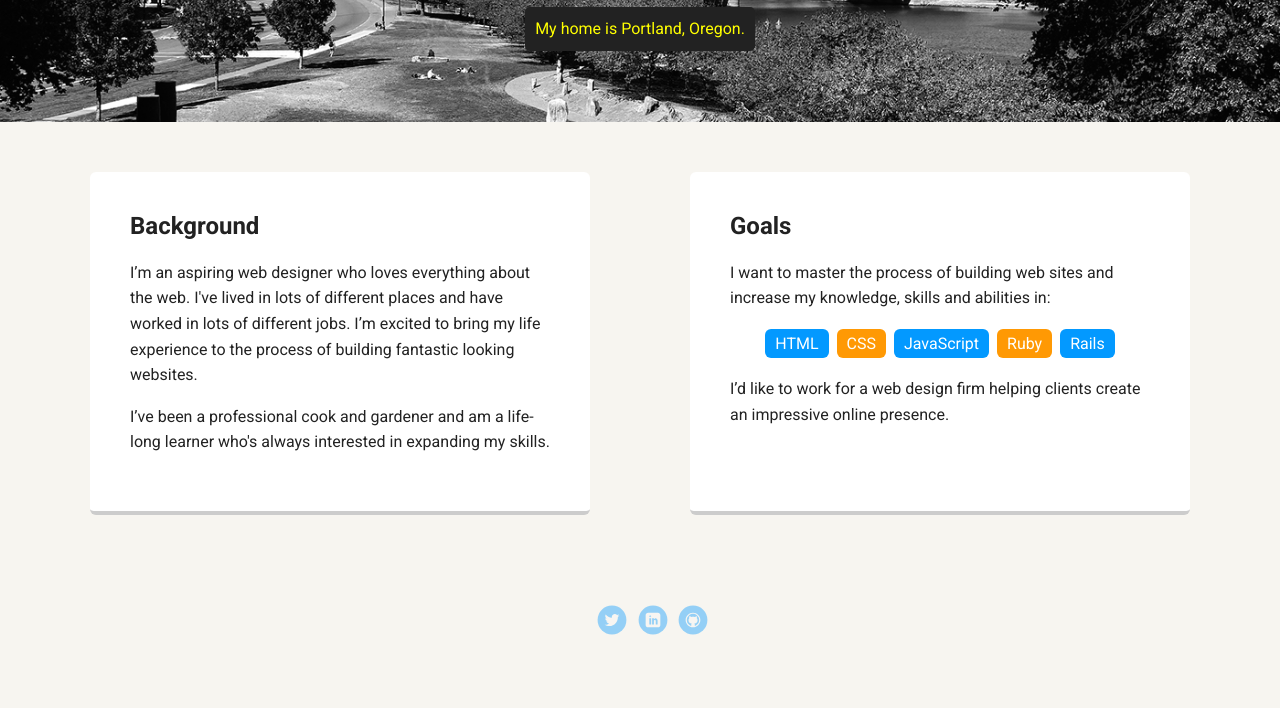
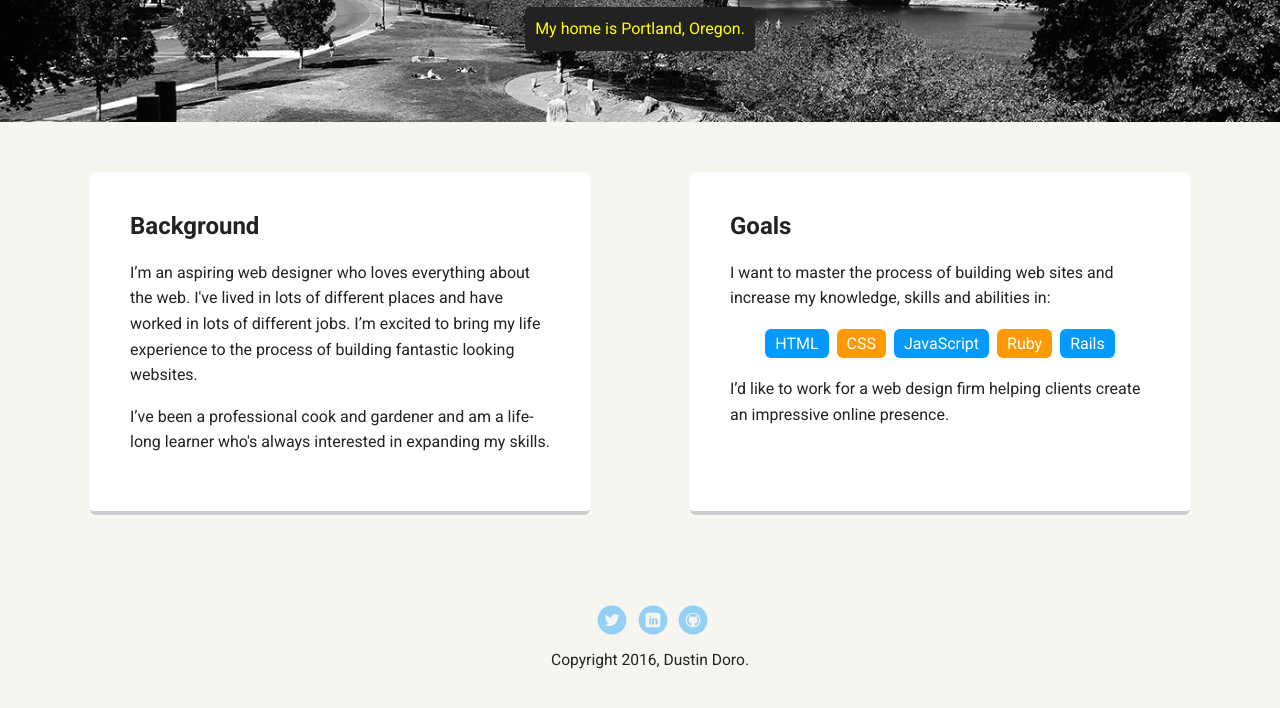
Before and after one commit to doro314/my_site-TreeHouse-, a plain HTML site: page index.html in a window 1280 px wide. Shown: the part 348-1056 px from the top of the page. Drawn offline with Linux system fonts and the light colour scheme; a web font is replaced by a local one.

Commit message:
add a copyright notice

```diff
--- a/index.html
+++ b/index.html
@@ -49,7 +49,7 @@
         <li><a href="#" class="social linkedin">LinkedIn</a></li>
         <li><a href="#" class="social github">Github</a></li>
       </ul>
-
+	  <p class="copyright">Copyright 2016, Dustin Doro.</p>
     </footer>
   </body>
   </html>
```
